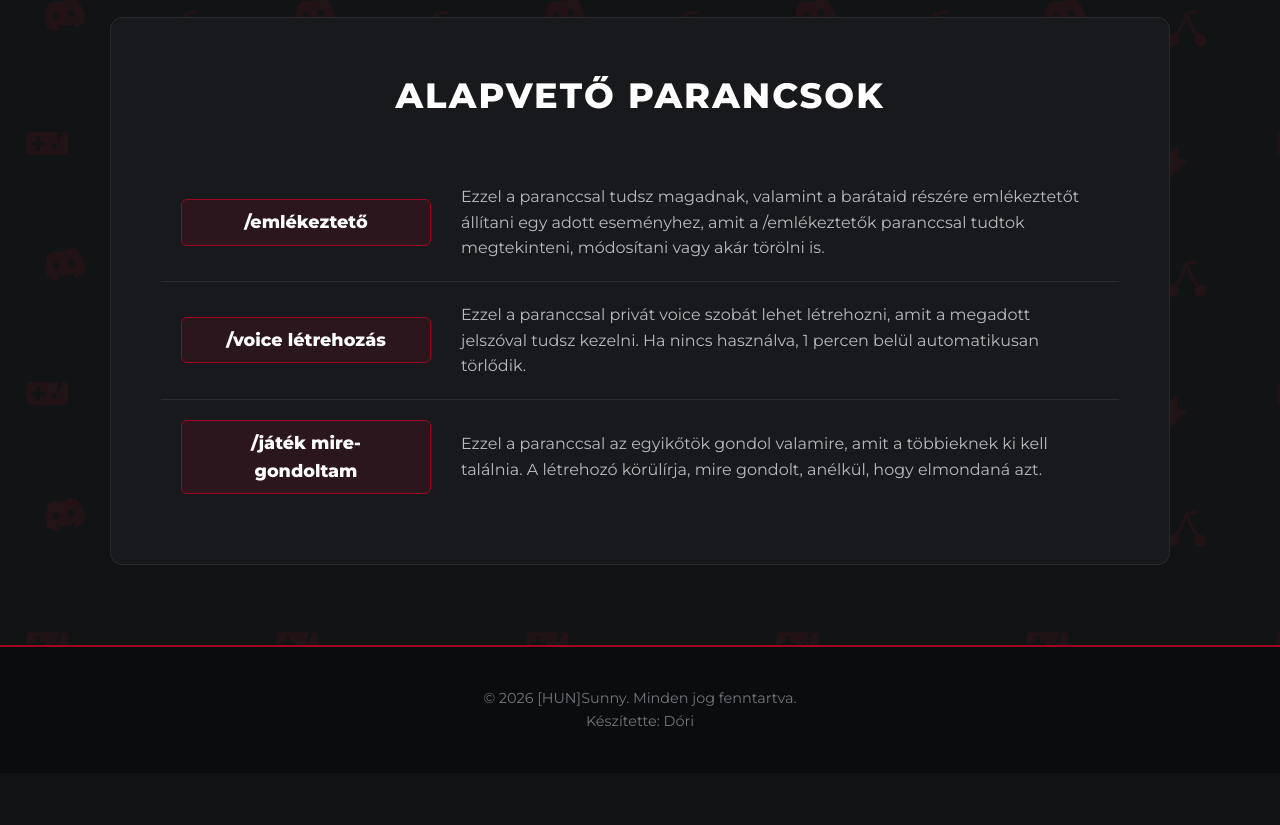
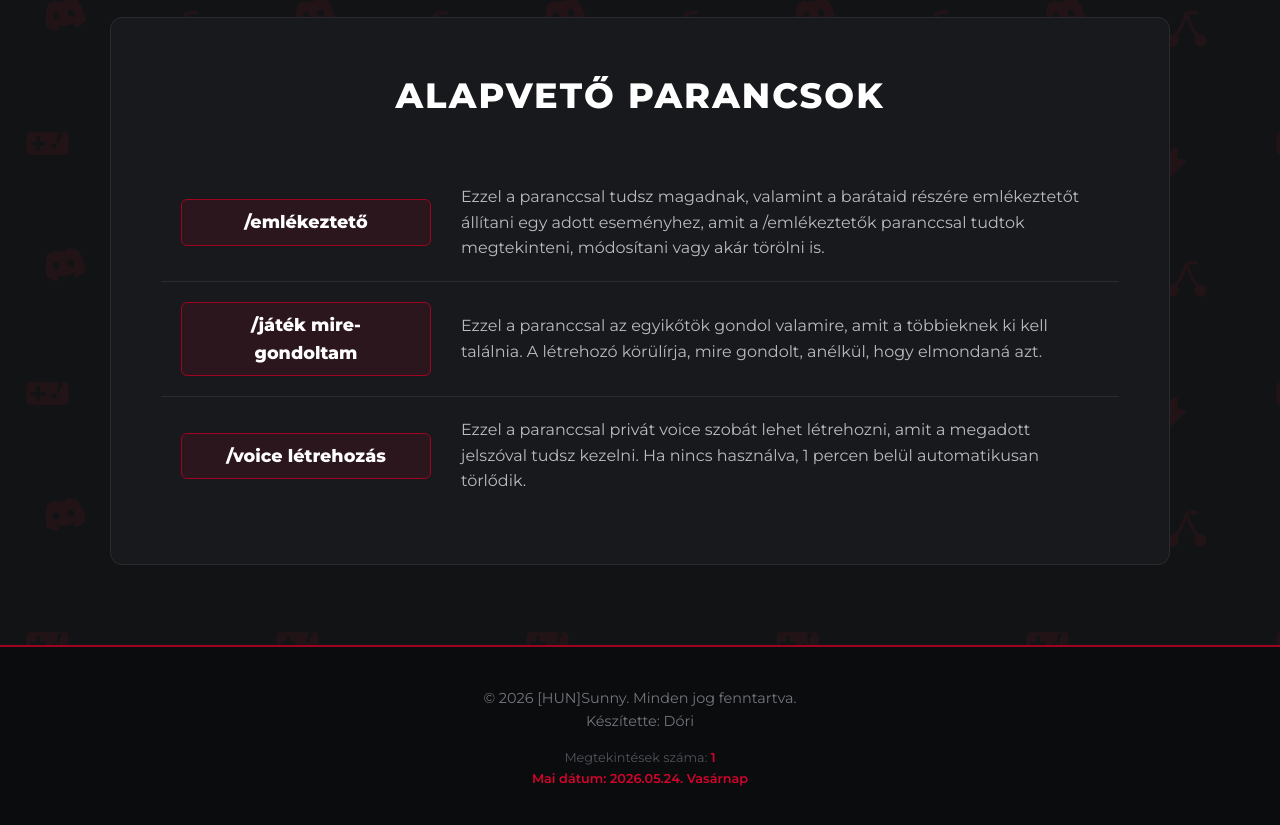
Before and after one commit to HUNSunny/hunsunny.github.io, a plain HTML site: page index.html in a window 1280 px wide. Shown: the part 1154-1979 px from the top of the page. Before the commit the page ends 1927 px from the top, so only its background shows below. Drawn offline with Linux system fonts and the light colour scheme.

Commit message:
Update index.html

```diff
--- a/index.html
+++ b/index.html
@@ -194,6 +194,18 @@
             font-size: 0.9rem;
         }
 
+        /* Apró statisztikai és dátum szövegek a láblécben */
+        .footer-stats {
+            margin-top: 15px;
+            font-size: 0.8rem;
+            color: #4f545c;
+            line-height: 1.6;
+        }
+        .footer-stats span {
+            color: var(--cherry-red);
+            font-weight: 600;
+        }
+
         /* Mobil nézet finomhangolása */
         @media (max-width: 768px) {
             .command-item { flex-direction: column; text-align: center; }
@@ -250,13 +262,13 @@
             </div>
 
             <div class="command-item">
-                <div class="cmd-name">/voice létrehozás</div>
-                <div class="cmd-desc">Ezzel a paranccsal privát voice szobát lehet létrehozni, amit a megadott jelszóval tudsz kezelni. Ha nincs használva, 1 percen belül automatikusan törlődik.</div>
+                <div class="cmd-name">/játék mire-gondoltam</div>
+                <div class="cmd-desc">Ezzel a paranccsal az egyikőtök gondol valamire, amit a többieknek ki kell találnia. A létrehozó körülírja, mire gondolt, anélkül, hogy elmondaná azt.</div>
             </div>
 
             <div class="command-item">
-                <div class="cmd-name">/játék mire-gondoltam</div>
-                <div class="cmd-desc">Ezzel a paranccsal az egyikőtök gondol valamire, amit a többieknek ki kell találnia. A létrehozó körülírja, mire gondolt, anélkül, hogy elmondaná azt.</div>
+                <div class="cmd-name">/voice létrehozás</div>
+                <div class="cmd-desc">Ezzel a paranccsal privát voice szobát lehet létrehozni, amit a megadott jelszóval tudsz kezelni. Ha nincs használva, 1 percen belül automatikusan törlődik.</div>
             </div>
         </div>
     </div>
@@ -264,7 +276,34 @@
     <footer>
         <p>&copy; 2026 [HUN]Sunny. Minden jog fenntartva.</p>
         <p>Készítette: Dóri</p>
+
+        <div class="footer-stats">
+            Megtekintések száma: <span id="view-counter">1</span><br>
+            <span id="current-date">Mai dátum: 2026.05.24. Vasárnap</span>
+        </div>
     </footer>
+
+    <script>
+        // Megtekintés számláló kezelése (LocalStorage)
+        let count = localStorage.getItem('hunsunny_views');
+        if (count === null) {
+            count = 1;
+        } else {
+            count = parseInt(count) + 1;
+        }
+        localStorage.setItem('hunsunny_views', count);
+        document.getElementById('view-counter').innerText = count;
+
+        // Mai nap és dátum automatikus kiírása magyarul
+        const napok = ['Vasárnap', 'Hétfő', 'Kedd', 'Szerda', 'Csütörtök', 'Péntek', 'Szombat'];
+        const most = new Date();
+        const ev = most.getFullYear();
+        const honap = String(most.getMonth() + 1).padStart(2, '0');
+        const nap = String(most.getDate()).padStart(2, '0');
+        const napNeve = napok[most.getDay()];
+
+        document.getElementById('current-date').innerText = `Mai dátum: ${ev}.${honap}.${nap}. ${napNeve}`;
+    </script>
 
 </body>
 </html>
```
